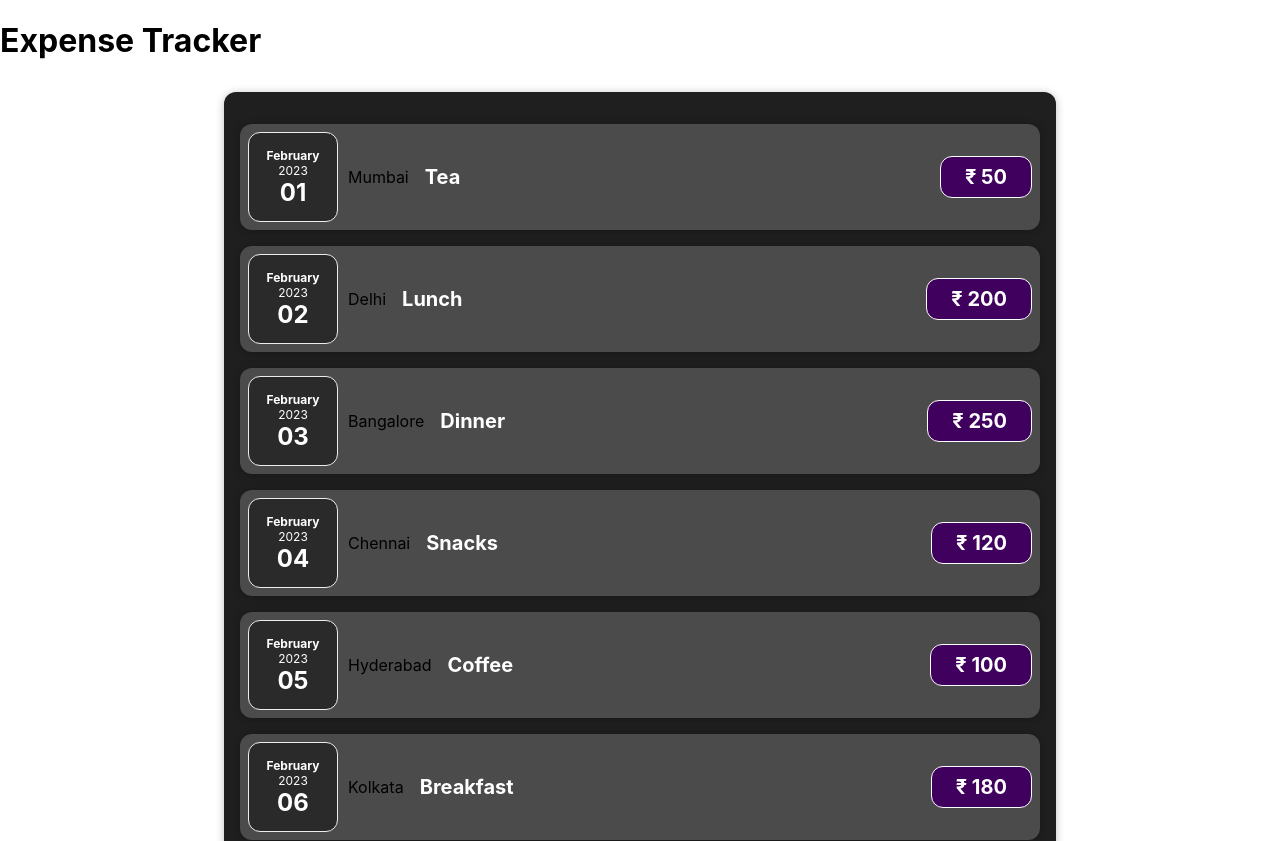
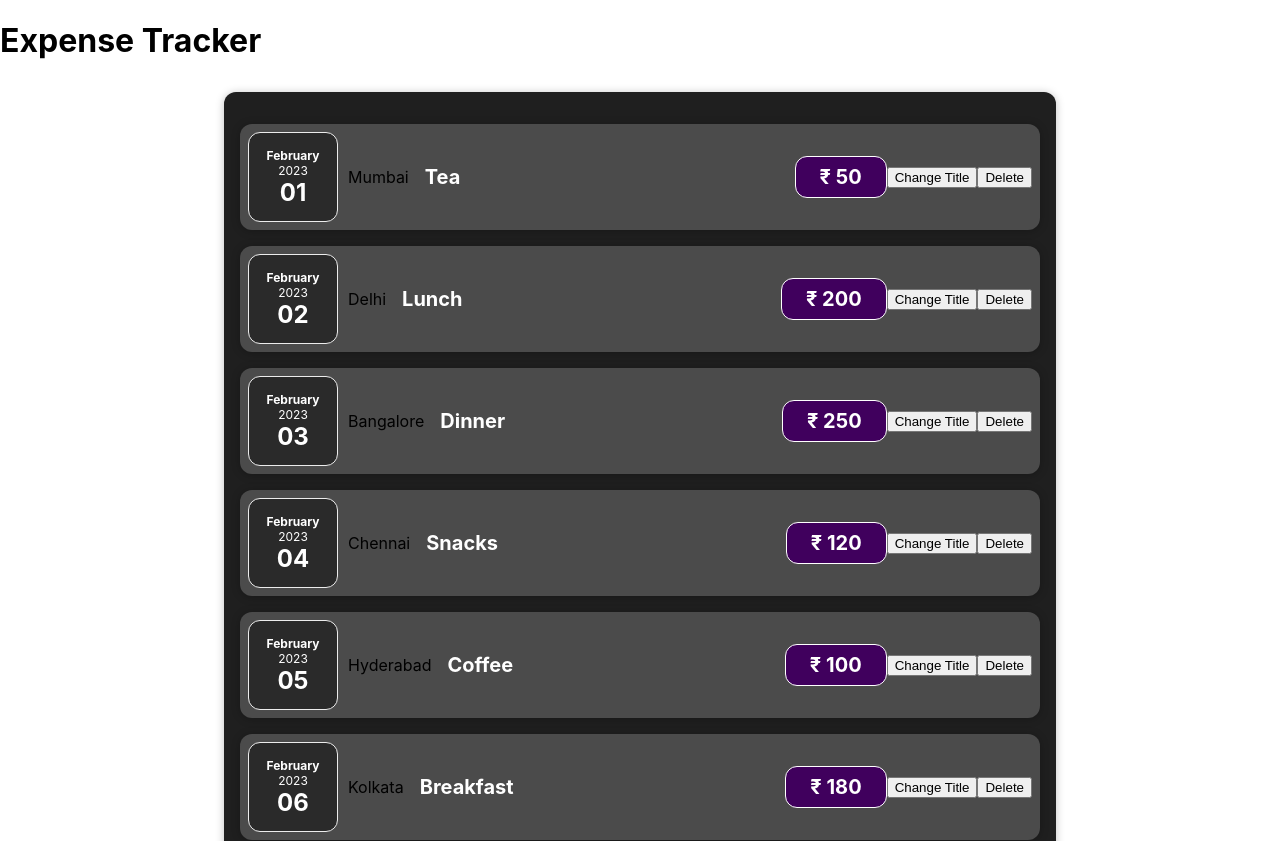
Before and after one commit to AvadhutK01/react-tutorial, a React (Create React App) app in the folder react-tutorial/: page / in a window 1280 px wide. Shown: the top 841 px of the page. Built offline with nearby package versions, Linux system fonts and the light colour scheme.

Commit message:
Dom manpulation event listeners

```diff
--- a/react-tutorial/src/components/Expenses/ExpenseDetails.jsx
+++ b/react-tutorial/src/components/Expenses/ExpenseDetails.jsx
@@ -1,10 +1,17 @@
-import React from 'react'
+import React, { useState } from 'react'
 import './ExpenseItem.css'
 import Card from '../UI/Card'
 import ExpenseDate from './ExpenseDate'
 
 
 const ExpenseDetails = (props) => {
+    let [title, setTitle] = useState(props.description);
+    const changeTitleHandler = () => {
+        setTitle('Changed Title');
+    }
+    const deleteHandler = () => {
+
+    }
     return (
         <Card className='expense-item'>
             <ExpenseDate date={props.date} />
@@ -12,11 +19,13 @@ const ExpenseDetails = (props) => {
                 {props.location}
             </div>
             <div className='expense-item__description'>
-                <h2>{props.description}</h2>
+                <h2>{title}</h2>
                 <div className='expense-item__price'>
                     ₹ {props.amount}
                 </div>
             </div>
+            <button onClick={changeTitleHandler}>Change Title</button>
+            <button onClick={deleteHandler}>Delete</button>
         </Card>
     )
 }
```
